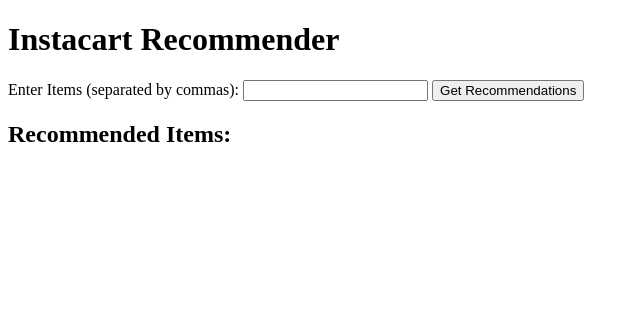
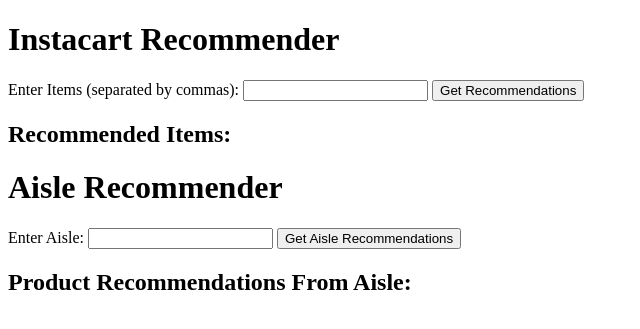
Before and after one commit to ridasharief/InstaCartRec, a Flask app: page / in a window 1280 px wide. Shown: the top 329 px of the page, without its empty margins (0-640 px from the left). Run offline with Flask 3, Linux system fonts and the light colour scheme; parts of the project's set-up code (start-up, migrations or seed data) failed here and were passed over.

Commit message:
aisle recommender

```diff
--- a/app.py
+++ b/app.py
@@ -43,5 +43,13 @@
         print(traceback.format_exc())
         return jsonify({"error": str(e)}), 500
 
+@app.route("/aisle", methods=["POST"])
+def aisle_recommendation():
+    data = request.get_json()
+    aisle = data.get("aisle")
+    recommendations = api.aisle_recommendation(aisle)
+    print("Aisle Recommendations:", recommendations)  # Add this line
+    return jsonify({"recommendations": recommendations})
+
 if __name__ == "__main__":
     app.run(debug=True)
--- a/templates/index.html
+++ b/templates/index.html
@@ -17,6 +17,20 @@
     <p id="error-message" style="display: none; color: red;">An error occurred. Please try again.</p>
     <ul id="recommendations">
     </ul>
+
+    <!-- Add a new form for aisle recommendation -->
+    <h1>Aisle Recommender</h1>
+    <form id="aisle-form">
+        <label for="aisle">Enter Aisle:</label>
+        <input type="text" id="aisle" name="aisle" required>
+        <button type="submit">Get Aisle Recommendations</button>
+    </form>
+    <h2>Product Recommendations From Aisle:</h2>
+    <p id="aisle-error-message" style="display: none; color: red;">An error occurred. Please try again.</p>
+    <ul id="aisle-recommendations">
+    </ul>
+
+
     <script>
         $(document).ready(function() {
             $("#cart-form").on("submit", function(e) {
@@ -40,6 +54,31 @@
                     }
                 });
             });
+
+            // Add a new event listener for the aisle form
+            $("#aisle-form").on("submit", function(e) {
+                e.preventDefault();
+                let aisle = $("#aisle").val().trim();
+                $.ajax({
+                    type: "POST",
+                    url: "/aisle",
+                    data: JSON.stringify({aisle: aisle}),
+                    contentType: "application/json",
+                    success: function(data) {
+                        console.log("Success: ", data);
+                        $("#aisle-recommendations").empty();
+                        $("#aisle-error-message").hide();
+                        data.recommendations.forEach(rec => {
+                            $("#aisle-recommendations").append(`<li>${rec["product"]} (Count: ${rec["orderCount"]})</li>`);
+                        });
+                    },
+                    error: function(jqXHR, textStatus, errorThrown) {
+                        console.log("Error: ", textStatus, errorThrown);
+                        $("#aisle-recommendations").empty();
+                        $("#aisle-error-message").show();
+                    }
+                });
+            });
         });
     </script>
 </body>
```
Also changed, not shown: Neo4J_API.py (+20 -0 lines), Neo4J_Driver.py (+1 -18 lines), 1 other file.
